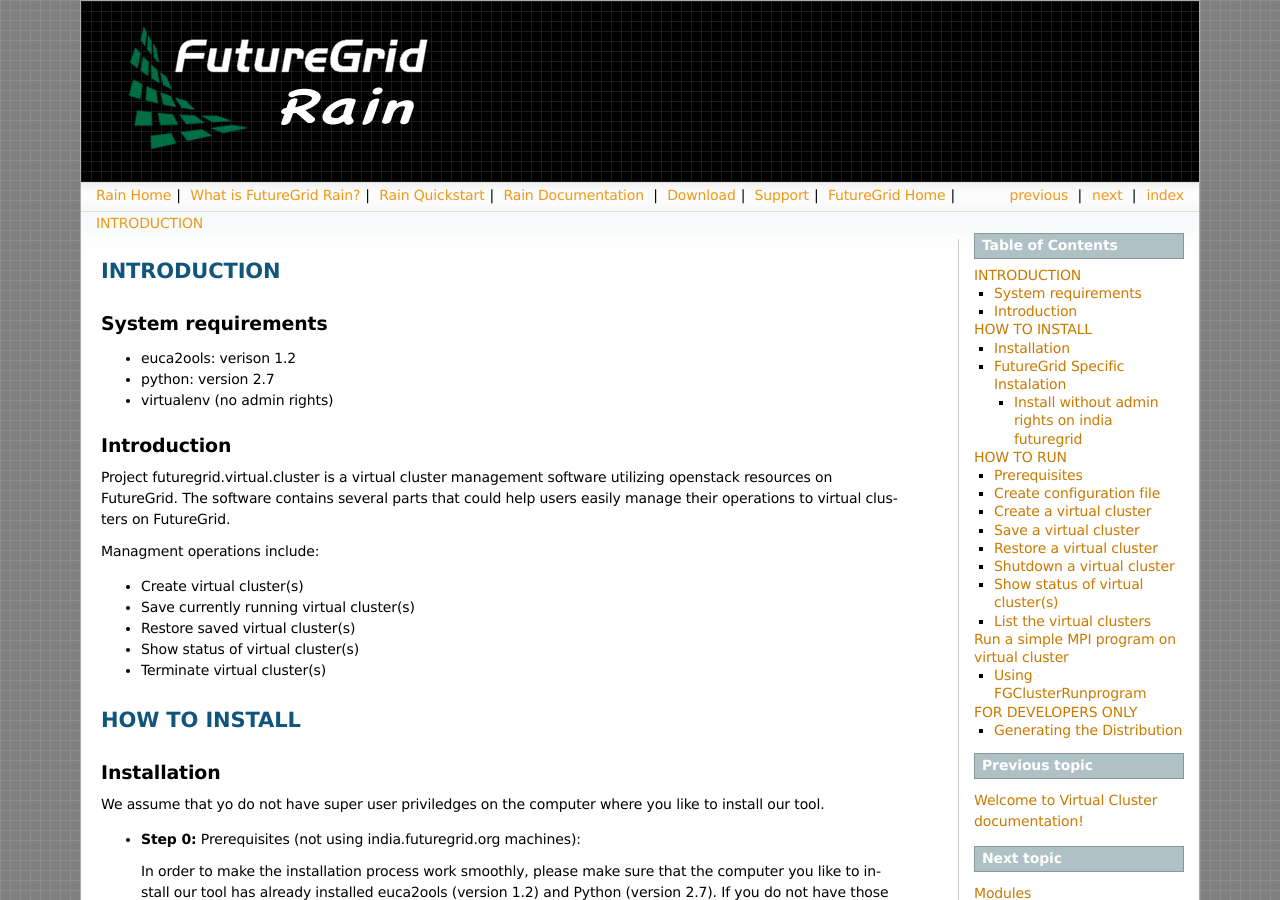
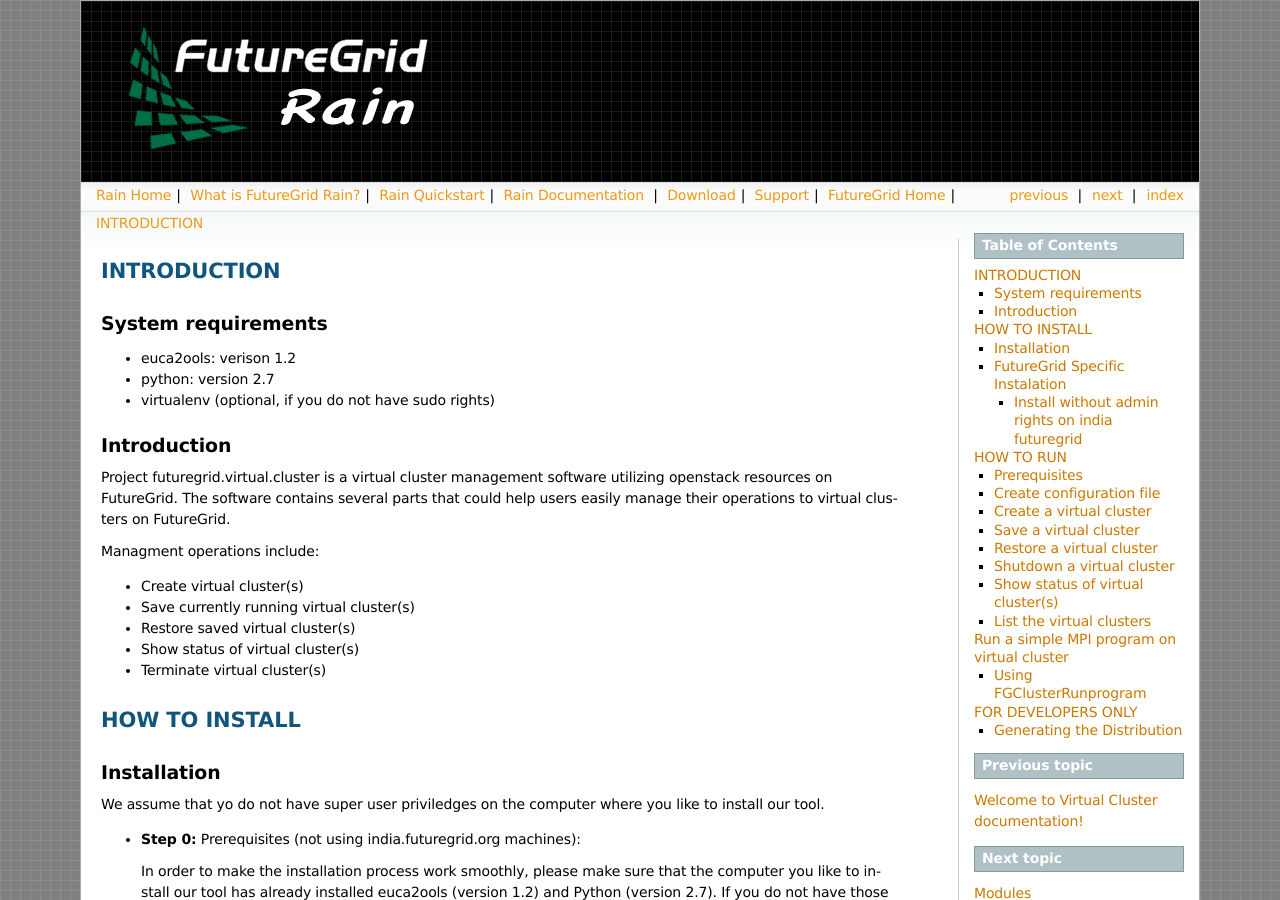
Before and after one commit to futuregrid/virtual-cluster, a Sphinx documentation site: the page built from doc/source/intro.rst, in a window 1280 px wide and 900 px high. Built offline with Sphinx 7.4.7, drawn with Linux system fonts in a browser that asks for light colours; formulas are drawn with MathJax 3; pages that are not in the unit, such as notebooks, are missing from menus.

Commit message:
Update doc/source/intro.rst

```diff
--- a/doc/source/intro.rst
+++ b/doc/source/intro.rst
@@ -6,7 +6,7 @@
 
 * euca2ools: verison 1.2
 * python: version 2.7
-* virtualenv (no admin rights)
+* virtualenv (optional, if you do not have sudo rights)
 
 Introduction
 ------------
```
